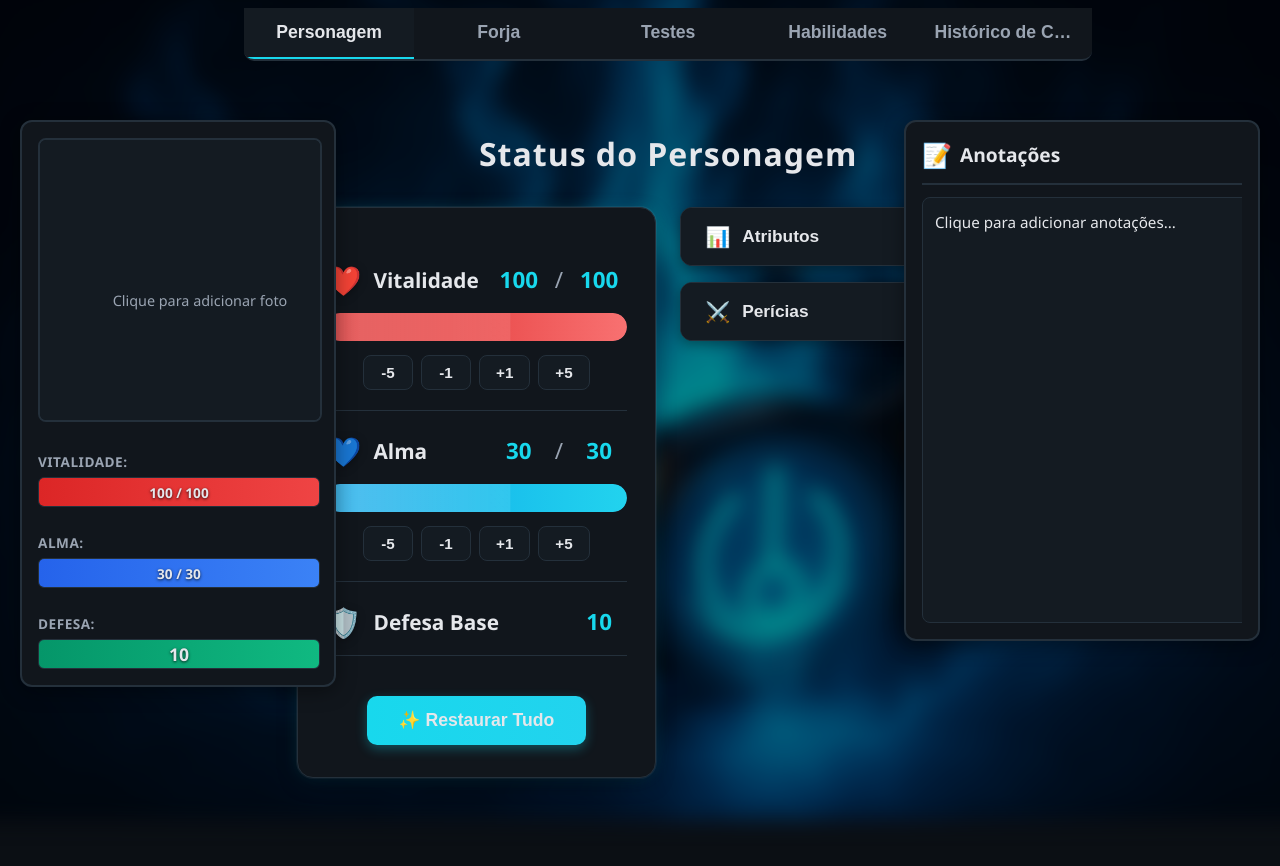
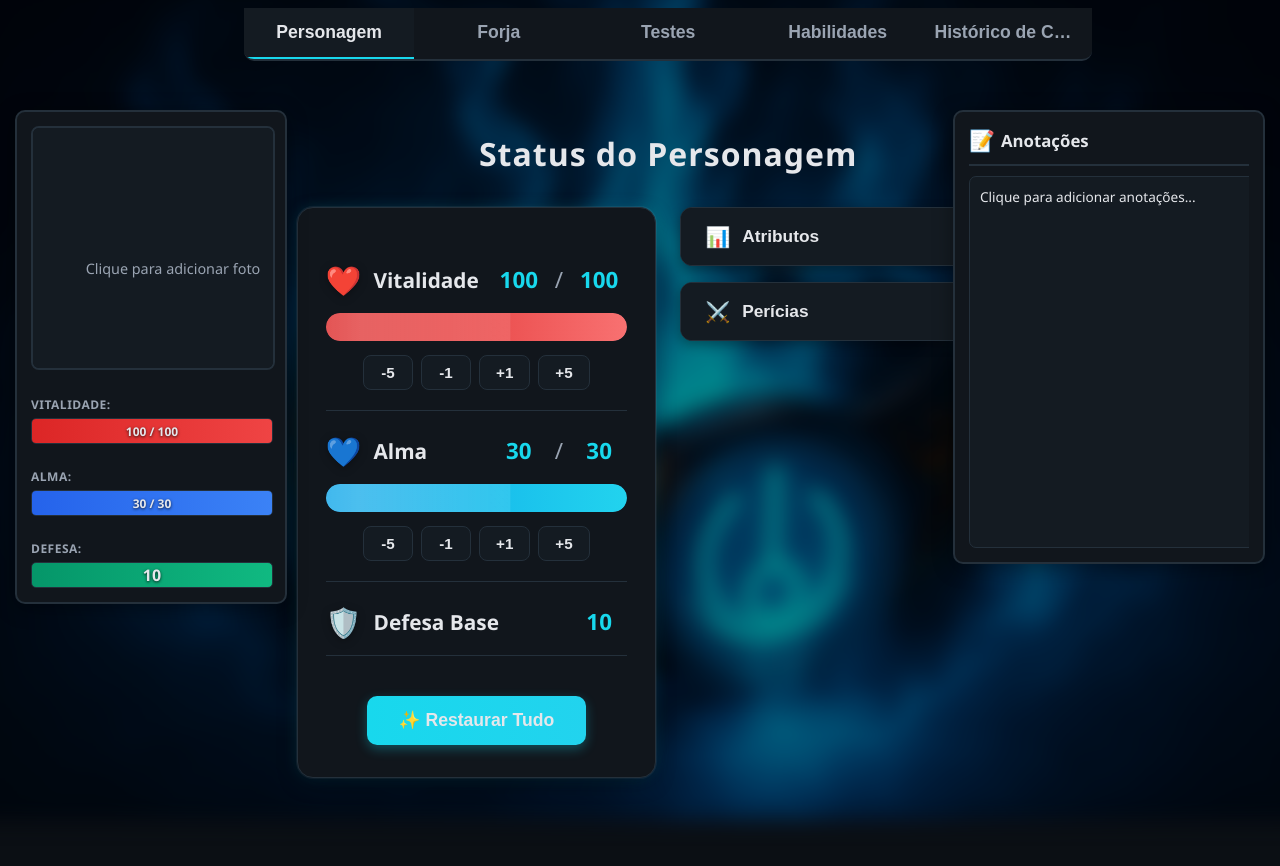
Before and after one commit to PedroAugusto08/LIGHT, a Next.js app: page / in a window 1280 px wide. Built offline with nearby package versions, Linux system fonts and the light colour scheme.

Commit message:
Ajuste de proporção

```diff
--- a/public/style.css
+++ b/public/style.css
@@ -1189,18 +1189,18 @@ button#forjarBtn:hover {
 /* ========== Character Portrait Card (Fixed Left) ========== */
 .character-portrait-card {
     position: fixed;
-    left: 20px;
-    top: 120px;
-    width: 280px;
+    left: 15px;
+    top: 110px;
+    width: 240px;
     background: var(--surface);
     border: 2px solid var(--border);
-    border-radius: 12px;
-    padding: 16px;
+    border-radius: 10px;
+    padding: 14px;
     box-shadow: 0 4px 20px rgba(0, 0, 0, 0.4);
     z-index: 100;
     display: flex;
     flex-direction: column;
-    gap: 16px;
+    gap: 12px;
 }
 
 .portrait-container {
@@ -1241,17 +1241,17 @@ button#forjarBtn:hover {
 .portrait-stats {
     display: flex;
     flex-direction: column;
-    gap: 12px;
+    gap: 10px;
 }
 
 .portrait-stat-item {
     display: flex;
     flex-direction: column;
-    gap: 4px;
+    gap: 3px;
 }
 
 .portrait-stat-item label {
-    font-size: 0.85em;
+    font-size: 0.75em;
     font-weight: 600;
     color: var(--muted);
     text-transform: uppercase;
@@ -1261,10 +1261,10 @@ button#forjarBtn:hover {
 .portrait-stat-bar {
     position: relative;
     width: 100%;
-    height: 28px;
+    height: 24px;
     background: var(--surface-2);
     border: 1px solid var(--border);
-    border-radius: 6px;
+    border-radius: 5px;
     overflow: hidden;
 }
 
@@ -1289,7 +1289,7 @@ button#forjarBtn:hover {
     left: 50%;
     top: 50%;
     transform: translate(-50%, -50%);
-    font-size: 0.85em;
+    font-size: 0.75em;
     font-weight: 700;
     color: var(--text);
     text-shadow: 0 1px 3px rgba(0, 0, 0, 0.8);
@@ -1298,14 +1298,14 @@ button#forjarBtn:hover {
 
 .portrait-stat-value {
     width: 100%;
-    height: 28px;
+    height: 24px;
     background: linear-gradient(90deg, #059669, #10b981);
     border: 1px solid var(--border);
-    border-radius: 6px;
+    border-radius: 5px;
     display: flex;
     align-items: center;
     justify-content: center;
-    font-size: 1.1em;
+    font-size: 1em;
     font-weight: 700;
     color: var(--text);
     text-shadow: 0 1px 3px rgba(0, 0, 0, 0.8);
@@ -1314,59 +1314,59 @@ button#forjarBtn:hover {
 /* ========== Notes Card (Fixed Right) ========== */
 .notes-card {
     position: fixed;
-    right: 20px;
-    top: 120px;
-    width: 320px;
-    max-height: calc(100vh - 140px);
+    right: 15px;
+    top: 110px;
+    width: 280px;
+    max-height: calc(100vh - 130px);
     background: var(--surface);
     border: 2px solid var(--border);
-    border-radius: 12px;
-    padding: 16px;
+    border-radius: 10px;
+    padding: 14px;
     box-shadow: 0 4px 20px rgba(0, 0, 0, 0.4);
     z-index: 100;
     display: flex;
     flex-direction: column;
-    gap: 12px;
+    gap: 10px;
 }
 
 .notes-header {
     display: flex;
     align-items: center;
-    gap: 8px;
-    padding-bottom: 12px;
+    gap: 6px;
+    padding-bottom: 10px;
     border-bottom: 2px solid var(--border);
 }
 
 .notes-icon {
-    font-size: 1.5em;
+    font-size: 1.3em;
 }
 
 .notes-header h3 {
     margin: 0;
-    font-size: 1.2em;
+    font-size: 1.05em;
     color: var(--text);
     font-weight: 600;
 }
 
 .notes-content {
     flex: 1;
-    min-height: 400px;
-    max-height: calc(100vh - 240px);
+    min-height: 350px;
+    max-height: calc(100vh - 220px);
     overflow-y: auto;
 }
 
 .notes-textarea {
     width: 100%;
     height: 100%;
-    min-height: 400px;
+    min-height: 350px;
     background: var(--surface-2);
     border: 1px solid var(--border);
-    border-radius: 8px;
-    padding: 12px;
+    border-radius: 7px;
+    padding: 10px;
     color: var(--text);
-    font-size: 0.95em;
+    font-size: 0.85em;
     font-family: inherit;
-    line-height: 1.6;
+    line-height: 1.5;
     resize: vertical;
     outline: none;
     transition: border-color 0.3s ease;
@@ -1378,14 +1378,14 @@ button#forjarBtn:hover {
 
 .notes-display {
     width: 100%;
-    min-height: 400px;
+    min-height: 350px;
     background: var(--surface-2);
     border: 1px solid var(--border);
-    border-radius: 8px;
-    padding: 12px;
+    border-radius: 7px;
+    padding: 10px;
     color: var(--text);
-    font-size: 0.95em;
-    line-height: 1.6;
+    font-size: 0.85em;
+    line-height: 1.5;
     cursor: text;
     white-space: pre-wrap;
     word-wrap: break-word;
```
